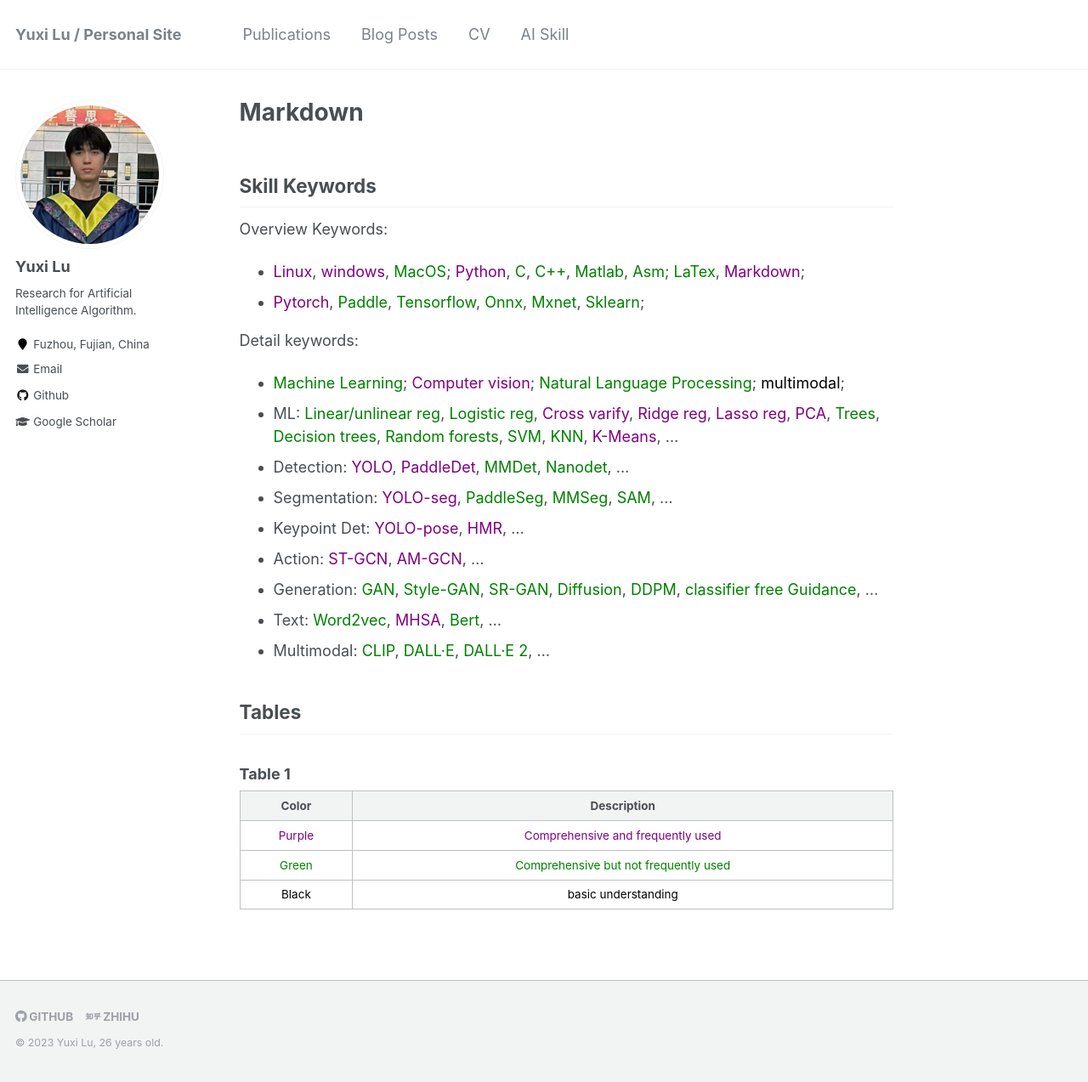
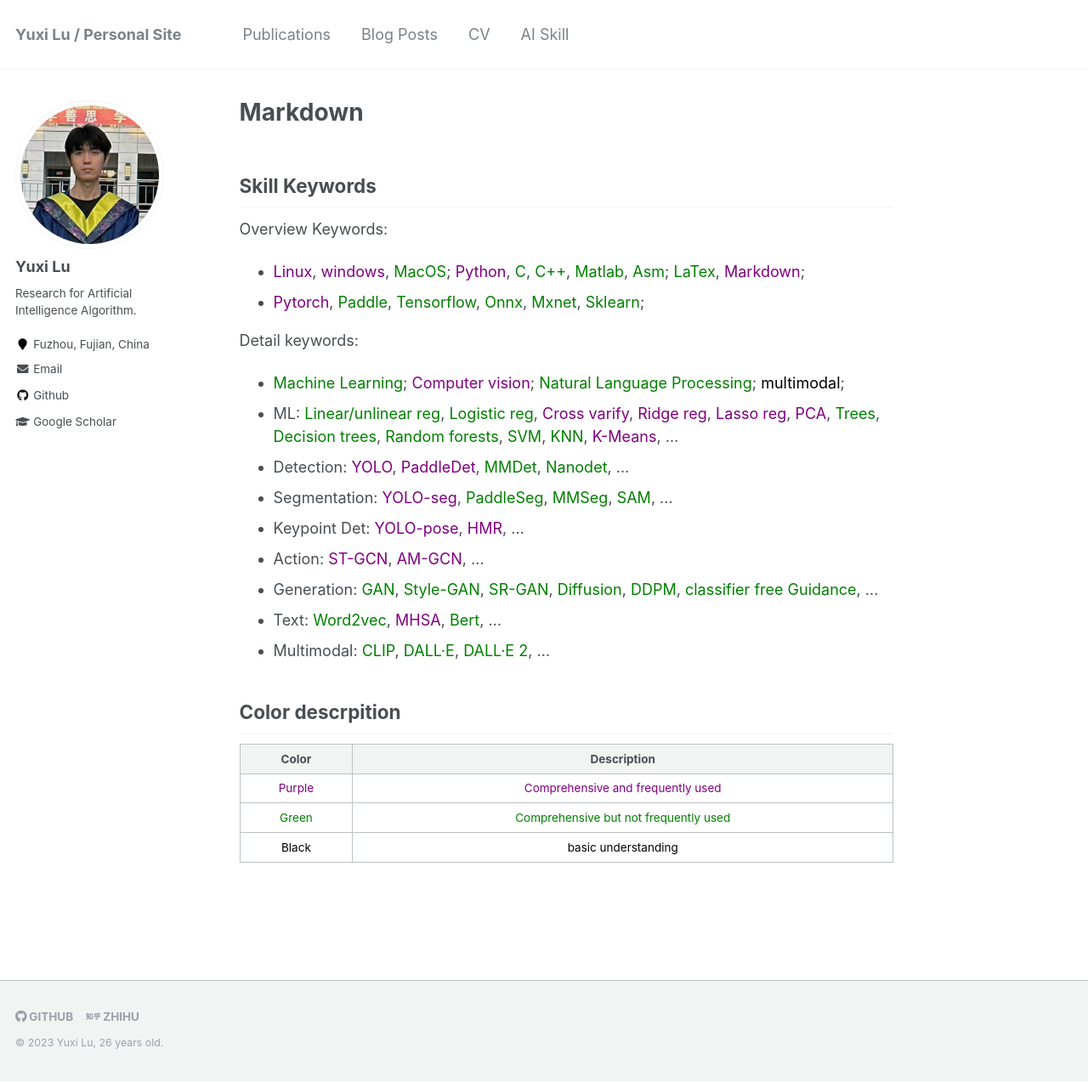
Before and after one commit to divided7/divided7.github.io, a Jekyll site: the page built from _pages/markdown.md, in a window 1280 px wide and 1273 px high. Shown: the whole window at 85% size. Built offline with Jekyll 4.4.1, drawn with Linux system fonts in a browser that asks for light colours.

Commit message:
Update markdown.md

```diff
--- a/_pages/markdown.md
+++ b/_pages/markdown.md
@@ -25,9 +25,7 @@ Detail keywords:
 * Text: <span style="color: green;">Word2vec</span>, <span style="color: Purple;"> MHSA</span>, <span style="color: green;"> Bert</span>, ...
 * Multimodal: <span style="color: green;">CLIP</span>, <span style="color: green;"> DALL·E</span>, <span style="color: green;">DALL·E 2</span>, ...
 
-## Tables
-
-### Table 1
+## Color descrpition
 
 |                   Color                    |                         Description                          |
 | :----------------------------------------: | :----------------------------------------------------------: |
```
